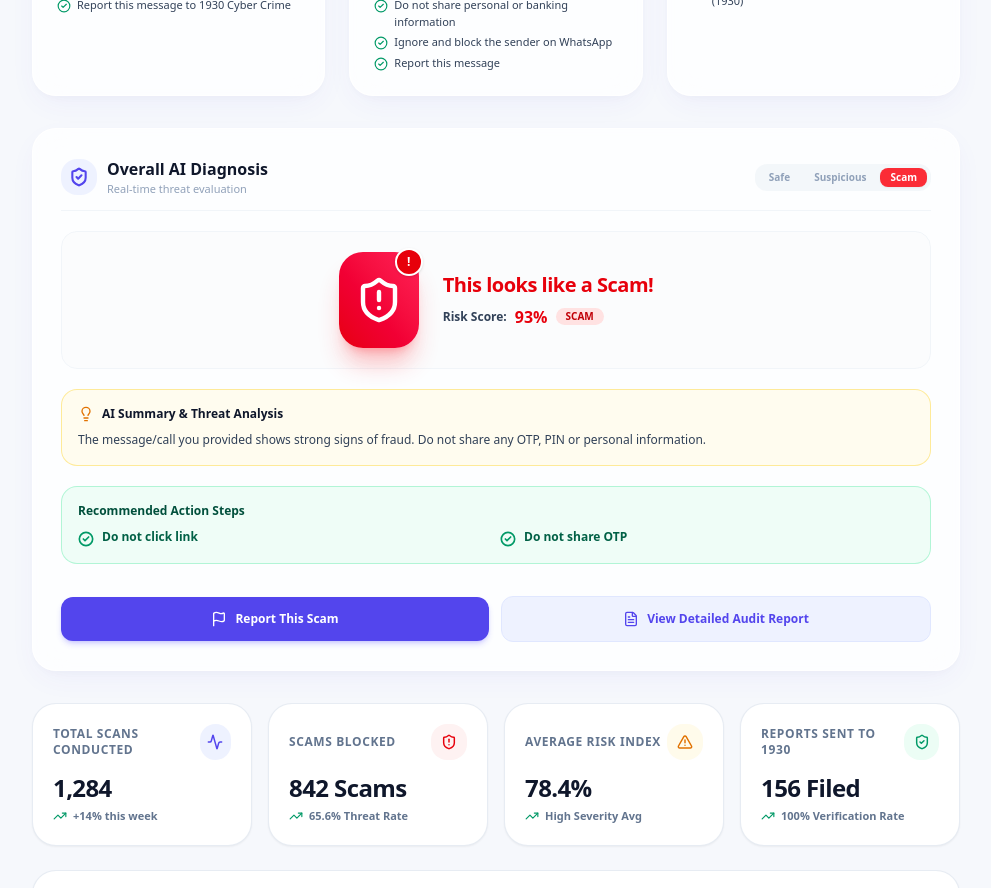
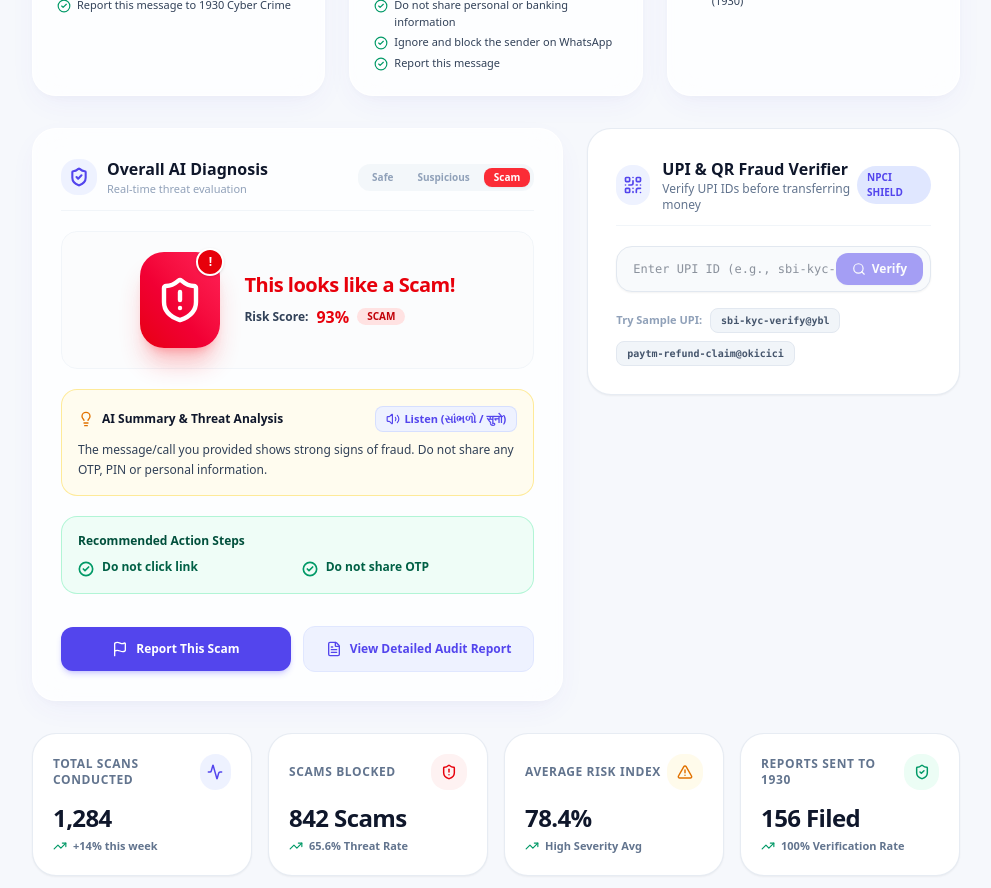
Before and after one commit to Naitik544/maveric-hackathon, a Next.js app: page / in a window 1280 px wide. Shown: the part 1100-1988 px from the top of the page, without its empty margins (288-1279 px from the left). Built offline with nearby package versions, Linux system fonts and the light colour scheme; no server answers.

Commit message:
AddUPIAndQRFraudVerifierAndSpeechSynthesisVoiceReadoutAccessibility

```diff
--- a/src/app/page.tsx
+++ b/src/app/page.tsx
@@ -9,6 +9,7 @@
 import WhatsAppCheckerCard from '@/components/dashboard/WhatsAppCheckerCard';
 import CallAnalyzerCard from '@/components/dashboard/CallAnalyzerCard';
 import OverallResultCard from '@/components/dashboard/OverallResultCard';
+import UPIVerifierCard from '@/components/dashboard/UPIVerifierCard';
 import StaySafeTips from '@/components/dashboard/StaySafeTips';
 import RecentHistory from '@/components/dashboard/RecentHistory';
 
@@ -143,7 +144,8 @@
                   </div>
 
                   {/* 3. Live Overall AI Result Panel (Prominent Wide Section) */}
-                  <div className="space-y-4">
+                  <div className="grid grid-cols-1 lg:grid-cols-12 gap-6 items-start">
+                    <div className="lg:col-span-7">
                       <OverallResultCard
                         analysis={overallResult}
                         riskScore={overallResult.riskScore}
@@ -153,6 +155,10 @@
                         onReportClick={() => setActiveTab('report-scam')}
                         onViewReportClick={() => setActiveTab('history')}
                       />
+                    </div>
+                    <div className="lg:col-span-5">
+                      <UPIVerifierCard selectedLanguage={selectedLanguage} />
+                    </div>
                   </div>
 
                   {/* 4. Real-time Dashboard Analytics Cards & Threat Distribution */}
--- a/src/components/dashboard/OverallResultCard.tsx
+++ b/src/components/dashboard/OverallResultCard.tsx
@@ -11,7 +11,9 @@
   Lightbulb,
   FileText,
   Flag,
-  Sparkles
+  Sparkles,
+  Volume2,
+  VolumeX
 } from 'lucide-react';
 import FullReportModal from './FullReportModal';
 import { ScamAnalysis } from '@/data/mockData';
@@ -171,7 +173,7 @@
             </div>
           </div>
 
-          {/* AI Summary Box */}
+          {/* AI Summary Box with Voice Readout Button */}
           <div
             className={`rounded-2xl p-4 space-y-2 border transition-all ${
               isScam
@@ -181,10 +183,33 @@
                 : 'bg-emerald-50/80 border-emerald-200/80'
             }`}
           >
-            <div className="flex items-center gap-2 font-bold text-xs text-slate-900">
-              <Lightbulb className="w-4 h-4 text-amber-600 shrink-0" />
-              <span>{t.dashboard.aiSummaryTitle}</span>
+            <div className="flex items-center justify-between">
+              <div className="flex items-center gap-2 font-bold text-xs text-slate-900">
+                <Lightbulb className="w-4 h-4 text-amber-600 shrink-0" />
+                <span>{t.dashboard.aiSummaryTitle}</span>
+              </div>
+
+              {/* Text to Speech Voice Readout Button */}
+              <button
+                type="button"
+                onClick={() => {
+                  if (typeof window !== 'undefined' && 'speechSynthesis' in window) {
+                    window.speechSynthesis.cancel();
+                    const utterance = new SpeechSynthesisUtterance(currentSummary);
+                    if (selectedLanguage === 'hi') utterance.lang = 'hi-IN';
+                    else if (selectedLanguage === 'gu') utterance.lang = 'gu-IN';
+                    else utterance.lang = 'en-US';
+                    window.speechSynthesis.speak(utterance);
+                  }
+                }}
+                className="flex items-center gap-1 text-[11px] font-bold text-[#5345ED] bg-indigo-50 hover:bg-indigo-100 px-2.5 py-1 rounded-lg transition-colors cursor-pointer border border-indigo-200/60"
+                title="Read Diagnosis Aloud"
+              >
+                <Volume2 className="w-3.5 h-3.5" />
+                <span>Listen (સાંભળો / सुनो)</span>
+              </button>
             </div>
+
             <p className="text-xs text-slate-700 font-medium leading-relaxed">
               {currentSummary}
             </p>
--- /dev/null
+++ b/src/components/dashboard/UPIVerifierCard.tsx
@@ -0,0 +1,174 @@
+'use client';
+
+import React, { useState } from 'react';
+import { motion } from 'framer-motion';
+import { QrCode, ShieldCheck, ShieldAlert, CheckCircle2, Search, Sparkles, Loader2, CreditCard } from 'lucide-react';
+import { getTranslation } from '@/lib/translations';
+import { useToast } from '@/components/ui/Toast';
+
+interface UPIVerifierCardProps {
+  selectedLanguage?: string;
+}
+
+const KNOWN_SUSPICIOUS_UPI_HANDLES = [
+  'sbi-kyc-verify@ybl',
+  'paytm-refund-claim@okicici',
+  'electricity-bill-pay@okaxis',
+  'cbi-digital-fine@upi',
+  'anydesk-support@paytm',
+  'win-lottery-claim@ybl'
+];
+
+export default function UPIVerifierCard({ selectedLanguage = 'en' }: UPIVerifierCardProps) {
+  const [upiId, setUpiId] = useState('');
+  const [isVerifying, setIsVerifying] = useState(false);
+  const [result, setResult] = useState<{
+    isFraud: boolean;
+    upiId: string;
+    riskScore: number;
+    merchantName: string;
+    reason: string;
+  } | null>(null);
+
+  const { showToast } = useToast();
+
+  const handleVerify = () => {
+    if (!upiId.trim()) {
+      showToast('warning', 'Empty UPI Handle', 'Please enter a UPI ID or VPA address to verify.');
+      return;
+    }
+
+    setIsVerifying(true);
+    showToast('info', 'Verifying UPI Handle', 'Querying NPCI & National Fraud Database...');
+
+    setTimeout(() => {
+      const cleaned = upiId.trim().toLowerCase();
+      const isKnownScam = KNOWN_SUSPICIOUS_UPI_HANDLES.some(h => cleaned.includes(h)) || /kyc|refund|lottery|cbi|support|verify/i.test(cleaned);
+
+      if (isKnownScam) {
+        setResult({
+          isFraud: true,
+          upiId: upiId.trim(),
+          riskScore: 94,
+          merchantName: 'Unverified Impersonator VPA',
+          reason: 'This UPI VPA matches reported banking phishing handles. Never send money to this ID!'
+        });
+        showToast('error', 'Fraudulent UPI Handle Detected!', 'Risk Score: 94% - DO NOT SEND MONEY');
+      } else {
+        setResult({
+          isFraud: false,
+          upiId: upiId.trim(),
+          riskScore: 12,
+          merchantName: 'Verified Merchant / User',
+          reason: 'No reported phishing or fraud reports linked to this UPI VPA.'
+        });
+        showToast('success', 'UPI Handle Appears Safe', 'No threat flags found on NPCI database.');
+      }
+      setIsVerifying(false);
+    }, 800);
+  };
+
+  return (
+    <div className="bg-white rounded-3xl border border-slate-200/80 p-6 md:p-7 shadow-xs space-y-5">
+      {/* Header */}
+      <div className="flex items-center justify-between border-b border-slate-100 pb-3">
+        <div className="flex items-center gap-3">
+          <div className="w-10 h-10 rounded-2xl bg-indigo-50 flex items-center justify-center text-[#5345ED]">
+            <QrCode className="w-5 h-5" />
+          </div>
+          <div>
+            <h2 className="text-base font-bold text-slate-900">UPI & QR Fraud Verifier</h2>
+            <p className="text-xs text-slate-500 font-medium">Verify UPI IDs before transferring money</p>
+          </div>
+        </div>
+
+        <span className="text-[10px] font-extrabold uppercase bg-indigo-100 text-[#5345ED] px-2.5 py-1 rounded-full">
+          NPCI Shield
+        </span>
+      </div>
+
+      {/* Input Bar */}
+      <div className="space-y-3">
+        <div className="relative">
+          <input
+            type="text"
+            value={upiId}
+            onChange={(e) => setUpiId(e.target.value)}
+            placeholder="Enter UPI ID (e.g., sbi-kyc-verify@ybl)..."
+            className="w-full bg-slate-50 border border-slate-200 rounded-2xl py-3.5 pl-4 pr-24 text-xs font-mono text-slate-800 focus:outline-none focus:ring-2 focus:ring-[#5345ED] focus:bg-white transition-all shadow-xs"
+          />
+
+          <button
+            onClick={handleVerify}
+            disabled={isVerifying || !upiId.trim()}
+            className="absolute right-2 top-1/2 -translate-y-1/2 bg-[#5345ED] hover:bg-[#4335dc] text-white text-xs font-bold px-4 py-2 rounded-xl transition-all shadow-xs flex items-center gap-1.5 disabled:opacity-50 cursor-pointer"
+          >
+            {isVerifying ? (
+              <Loader2 className="w-4 h-4 animate-spin" />
+            ) : (
+              <>
+                <Search className="w-3.5 h-3.5" />
+                <span>Verify</span>
+              </>
+            )}
+          </button>
+        </div>
+
+        {/* Quick Sample Presets */}
+        <div className="flex flex-wrap items-center gap-2 pt-1">
+          <span className="text-[11px] font-bold text-slate-400">Try Sample UPI:</span>
+          <button
+            onClick={() => setUpiId('sbi-kyc-verify@ybl')}
+            className="text-[10px] font-mono font-bold bg-slate-100 hover:bg-indigo-50 text-slate-600 hover:text-[#5345ED] px-2.5 py-1 rounded-lg border border-slate-200 transition-colors cursor-pointer"
+          >
+            sbi-kyc-verify@ybl
+          </button>
+          <button
+            onClick={() => setUpiId('paytm-refund-claim@okicici')}
+            className="text-[10px] font-mono font-bold bg-slate-100 hover:bg-indigo-50 text-slate-600 hover:text-[#5345ED] px-2.5 py-1 rounded-lg border border-slate-200 transition-colors cursor-pointer"
+          >
+            paytm-refund-claim@okicici
+          </button>
+        </div>
+      </div>
+
+      {/* Result Card */}
+      {result && (
+        <motion.div
+          initial={{ opacity: 0, y: 10 }}
+          animate={{ opacity: 1, y: 0 }}
+          className={`rounded-2xl p-4 border space-y-3 ${
+            result.isFraud ? 'bg-red-50/80 border-red-200' : 'bg-emerald-50/80 border-emerald-200'
+          }`}
+        >
+          <div className="flex items-center justify-between">
+            <div className="flex items-center gap-2">
+              {result.isFraud ? (
+                <ShieldAlert className="w-5 h-5 text-red-600" />
+              ) : (
+                <ShieldCheck className="w-5 h-5 text-emerald-600" />
+              )}
+              <div>
+                <h4 className={`text-xs font-bold ${result.isFraud ? 'text-red-700' : 'text-emerald-700'}`}>
+                  {result.isFraud ? 'DANGER: Fraudulent UPI ID!' : 'SAFE: Verified UPI Handle'}
+                </h4>
+                <p className="text-[10px] font-mono text-slate-500">{result.upiId}</p>
+              </div>
+            </div>
+
+            <div className="text-right">
+              <span className={`text-base font-black ${result.isFraud ? 'text-red-600' : 'text-emerald-600'}`}>
+                {result.riskScore}%
+              </span>
+              <span className="block text-[9px] uppercase font-bold text-slate-400">Risk</span>
+            </div>
+          </div>
+
+          <p className="text-xs text-slate-700 font-medium leading-relaxed bg-white/70 p-2.5 rounded-xl border border-slate-200/50">
+            {result.reason}
+          </p>
+        </motion.div>
+      )}
+    </div>
+  );
+}
```
Lines whose indentation alone changed are shown as unchanged.
